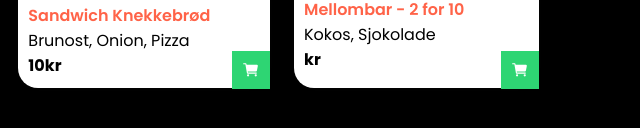
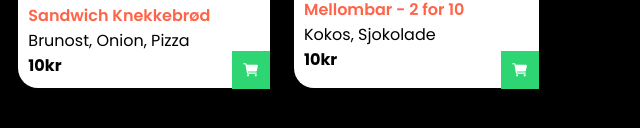
Before and after one commit to itzmysteryy/tokerud, a plain HTML site: page index.html in a window 1280 px wide. Shown: the part 726-854 px from the top of the page, 637-1277 px from the left. Drawn offline with nearby package versions, Linux system fonts and the light colour scheme.

Commit message:
Update index.html

```diff
--- a/index.html
+++ b/index.html
@@ -135,7 +135,7 @@
         <div class="pic"><img src="images/mellombar.jpg" class="food-img"></div>
         <h2 class="food-title">Mellombar - 2 for 10</h2>
         <p>Kokos, Sjokolade</p>
-        <span class="food-price"><strong>kr</strong></span>
+        <span class="food-price"><strong>10kr</strong></span>
         <ion-icon name="cart" class="add-cart"></ion-icon>
       </div>
     </div>
```
